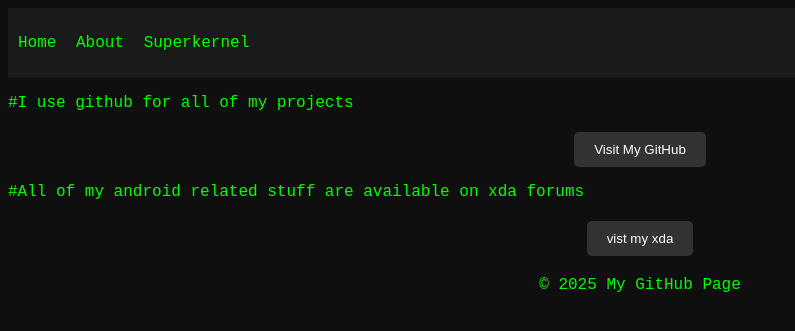
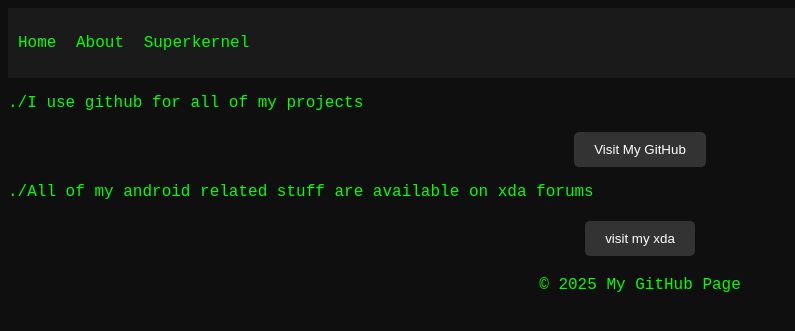
Before and after one commit to asmalldev-here/asmalldev-here.github.io, a Jekyll site: the page built from about.md, in a window 1280 px wide. Shown: the top 331 px of the page, without its empty margins (0-795 px from the left). Built offline with Jekyll 4.4.1, drawn with Linux system fonts in a browser that asks for light colours; our own code applies the rules of GitHub Pages for plain Markdown files.

Commit message:
Update about.md

```diff
--- a/about.md
+++ b/about.md
@@ -1,11 +1,11 @@
-#I use github for all of my projects
+./I use github for all of my projects
 <!-- Button to open GitHub profile -->
 <div style="text-align: center; margin-top: 20px;">
     <button style="background-color: #333; color: white; padding: 10px 20px; border: none; border-radius: 5px; cursor: pointer;" onclick="window.open('https://github.com/asmalldev-here', '_blank')">Visit My GitHub</button>
 </div>
 
-#All of my android related stuff are available on xda forums
+./All of my android related stuff are available on xda forums
 <!-- Button to open xda profile -->
 <div style="text-align: center; margin-top: 20px;">
-    <button style="background-color: #333; color: white; padding: 10px 20px; border: none; border-radius: 5px; cursor: pointer;" onclick="window.open('https://xdaforums.com/m/asmalldev1.13017480/', '_blank')">vist my xda</button>
+    <button style="background-color: #333; color: white; padding: 10px 20px; border: none; border-radius: 5px; cursor: pointer;" onclick="window.open('https://xdaforums.com/m/asmalldev1.13017480/', '_blank')">visit my xda</button>
 </div>
```
